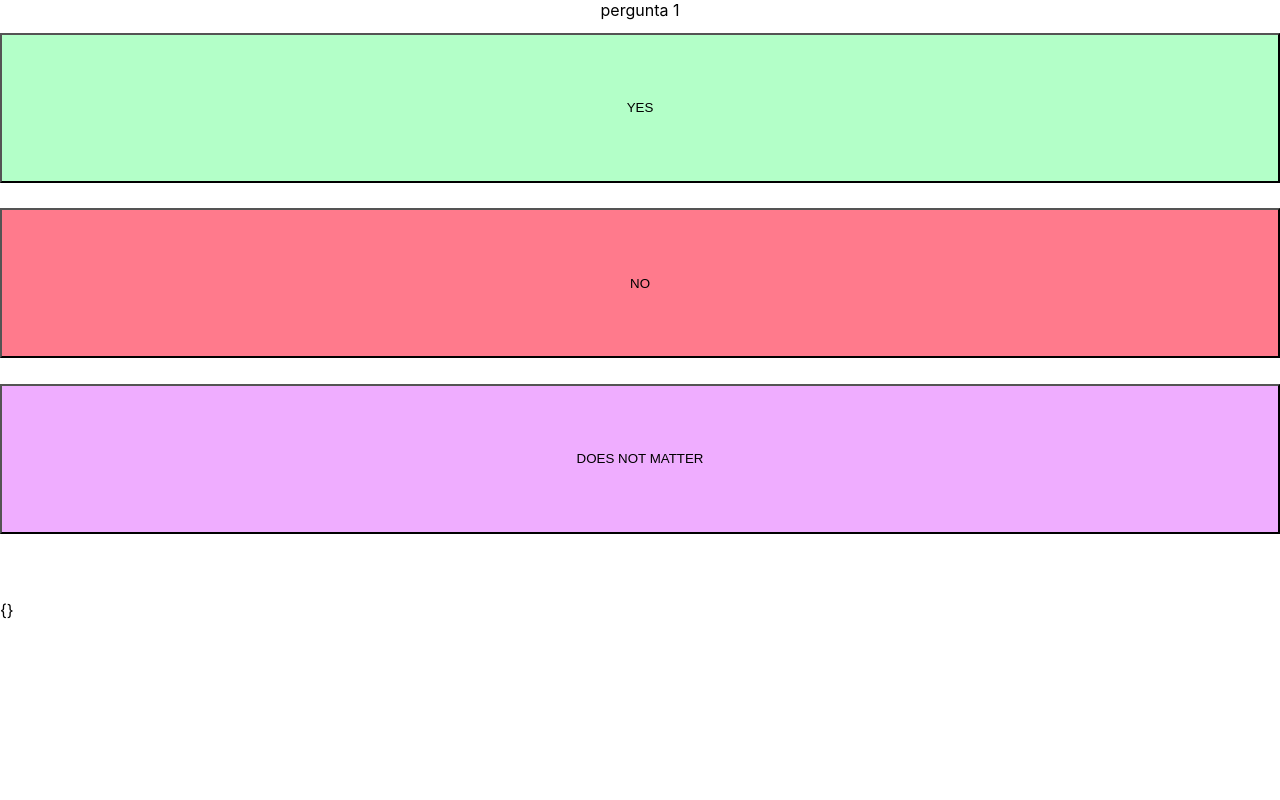
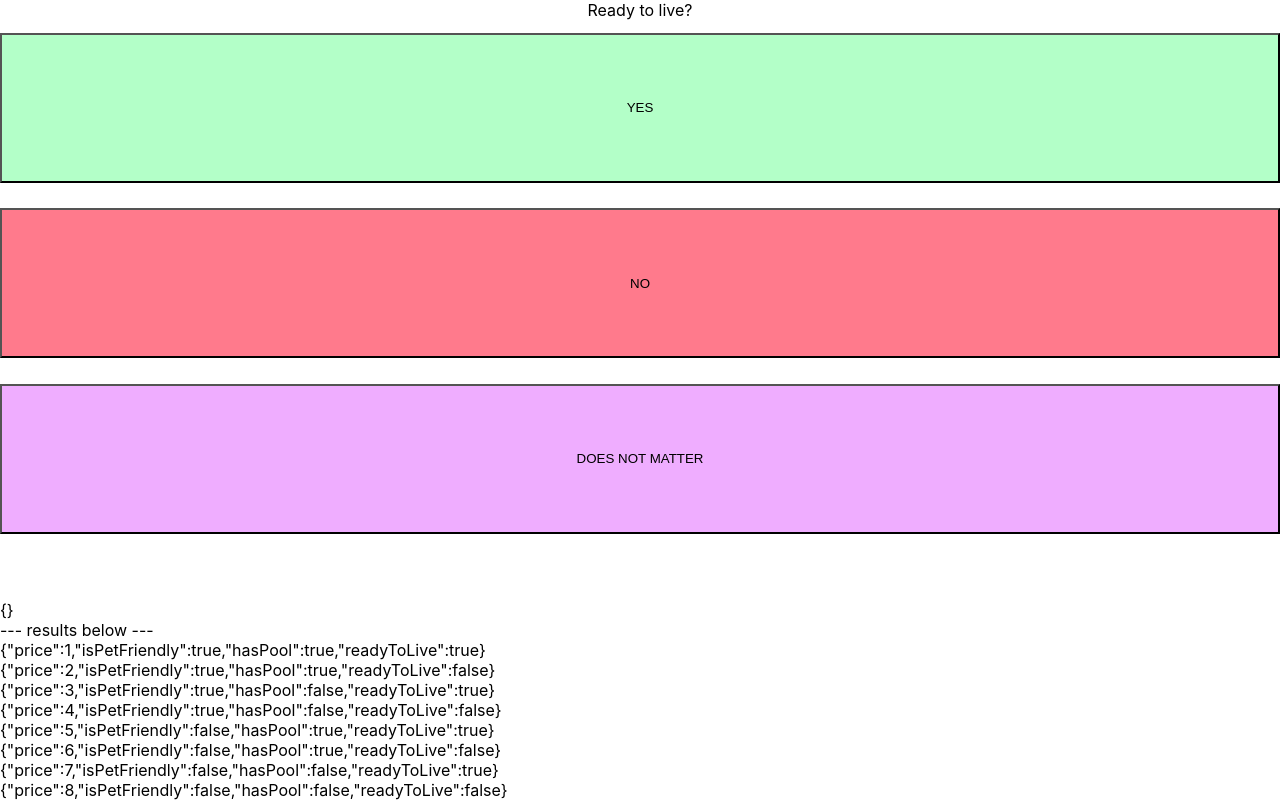
Before and after one commit to Maschroeder1/ihc, a React (Create React App) app in the folder frontend/: page / in a window 1280 px wide. Built offline with nearby package versions, Linux system fonts and the light colour scheme; the HTML template or start-up script is replaced by a standard one.

Commit message:
start show results

```diff
--- a/frontend/src/ApiRequest.js
+++ b/frontend/src/ApiRequest.js
@@ -1,12 +1,45 @@
 import React from "react"
+import RentalItem from "./RentalItem"
 
 export default class ApiRequest extends React.Component {
     constructor(props) {
         super(props)
-        // this.state = {apiRequest: props.apiRequest}
+    }
+
+    mockApiReturnItemWith(price, isPetFriendly, hasPool, readyToLive, currentFilter) {
+        return <RentalItem
+            price={price}
+            isPetFriendly={isPetFriendly}
+            hasPool={hasPool}
+            readyToLive={readyToLive}
+            currentFilter={currentFilter}
+        />
+    }
+
+    mockApiReturn(request) {
+        return [
+            this.mockApiReturnItemWith(1, true, true, true, request),
+            this.mockApiReturnItemWith(2, true, true, false, request),
+            this.mockApiReturnItemWith(3, true, false, true, request),
+            this.mockApiReturnItemWith(4, true, false, false, request),
+            this.mockApiReturnItemWith(5, false, true, true, request),
+            this.mockApiReturnItemWith(6, false, true, false, request),
+            this.mockApiReturnItemWith(7, false, false, true, request),
+            this.mockApiReturnItemWith(8, false, false, false, request)
+        ]
+    }
+
+    requestApi(request) {
+        return this.mockApiReturn(request)
     }
 
     render() {
-        return <div>{JSON.stringify(this.props.apiRequest)}</div>
+        let items = this.requestApi(this.props.apiRequest)
+
+        return (<>
+            <div>{JSON.stringify(this.props.apiRequest)}</div>
+            <div> --- results below ---</div>
+            { [items] }
+        </>)
     }
 }
--- a/frontend/src/App.js
+++ b/frontend/src/App.js
@@ -11,7 +11,7 @@ class App extends Component {
     lastClickUpdatedSelected: false
   }
 
-  fun = (innerIndex, selectedValue) => {
+  fun = (innerIndex, selectedValue, filterName) => {
     let lastSelected = this.state.lastSelected
     let lastClickUpdatedSelected = false
     if (innerIndex >= lastSelected) {
@@ -20,7 +20,11 @@ class App extends Component {
     }
 
     let apiRequest = this.state.apiRequest
-    apiRequest[innerIndex] = selectedValue
+    switch (selectedValue) {
+      case 'YES': apiRequest[filterName] = true; break;
+      case 'NO': apiRequest[filterName] = false; break;
+      default: delete apiRequest[filterName]
+    }
 
     this.setState({ lastSelected: lastSelected, apiRequest: apiRequest, lastClickUpdatedSelected: lastClickUpdatedSelected })
   }
@@ -33,9 +37,9 @@ class App extends Component {
 
   render() {
     let buttons = [
-      <SimpleButton text="pergunta 1" id={0} fatherStateFunction={this.fun} fatherId={this.state.lastSelected} updateStateJSON={this.updateStateJSON} />,
-      <SimpleButton text="pergunta 2" id={1} fatherStateFunction={this.fun} fatherId={this.state.lastSelected} updateStateJSON={this.updateStateJSON} />,
-      <SimpleButton text="pergunta 3" id={2} fatherStateFunction={this.fun} fatherId={this.state.lastSelected} updateStateJSON={this.updateStateJSON} />
+      <SimpleButton text="Ready to live?" filterName="READY_TO_LIVE" id={0} fatherStateFunction={this.fun} fatherId={this.state.lastSelected} updateStateJSON={this.updateStateJSON} />,
+      <SimpleButton text="Pet friendly?" filterName="PET_FRIENDLY" id={1} fatherStateFunction={this.fun} fatherId={this.state.lastSelected} updateStateJSON={this.updateStateJSON} />,
+      <SimpleButton text="Has a pool?" filterName="POOL" id={2} fatherStateFunction={this.fun} fatherId={this.state.lastSelected} updateStateJSON={this.updateStateJSON} />
     ]
 
     let req = <ApiRequest apiRequest={this.state.apiRequest} />
--- /dev/null
+++ b/frontend/src/RentalItem.js
@@ -0,0 +1,46 @@
+import React, { Component } from "react"
+
+export default class RentalItem extends React.Component {
+    constructor(props) {
+        super(props)
+        this.state = {
+            price: props.price,
+            isPetFriendly: props.isPetFriendly,
+            hasPool: props.hasPool,
+            readyToLive: props.readyToLive
+        }
+    }
+
+    matches(expected, actual) {
+        // console.log("expected: " + expected + " actual: " + actual)
+        if (expected === undefined) {
+            return true
+        }
+
+        return expected === actual
+    }
+
+    isVisible(isPetFriendly, hasPool, readyToLive) {
+        // console.log("props: " + JSON.stringify(this.props))
+        let a = this.matches(isPetFriendly, this.state.isPetFriendly)
+        let b = this.matches(hasPool, this.state.hasPool)
+        let c = this.matches(readyToLive, this.state.readyToLive)
+        let d = a && b && c
+
+        // console.log("\n\npet friendly expected " + isPetFriendly + " actual " + this.state.isPetFriendly +
+        // "\nhas pool expected " + hasPool + " actual " + this.state.hasPool +
+        // "\nready to live expected " + readyToLive + " actual " + this.state.readyToLive +
+        // "\nis visible: " + d)
+
+        return d
+    }
+
+    render() {
+        return (
+            <><div>{
+                this.isVisible(this.props.currentFilter.PET_FRIENDLY, this.props.currentFilter.POOL, this.props.currentFilter.READY_TO_LIVE) &&
+                <div> { JSON.stringify(this.state) } </div>
+            }</div></>
+        )
+    }
+}
--- a/frontend/src/SimpleButton.js
+++ b/frontend/src/SimpleButton.js
@@ -6,6 +6,7 @@ export default class SimpleButton extends React.Component {
         this.state = {
             text: props.text,
             id: props.id,
+            filterName: props.filterName,
             wasClicked: false,
             selected: null,
             fatherStateFunction: props.fatherStateFunction,
@@ -34,7 +35,7 @@ export default class SimpleButton extends React.Component {
             wasClicked: true,
             selected: selectedValue
         })
-        this.state.fatherStateFunction(this.state.id, selectedValue)
+        this.state.fatherStateFunction(this.state.id, selectedValue, this.state.filterName)
     }
 
     render() {
```
